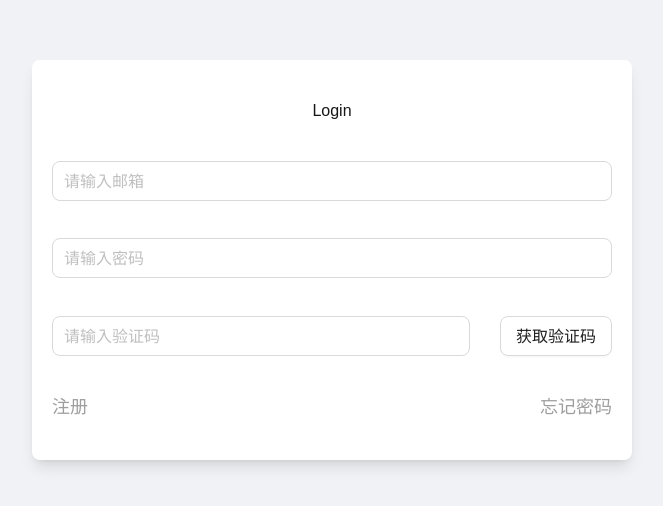
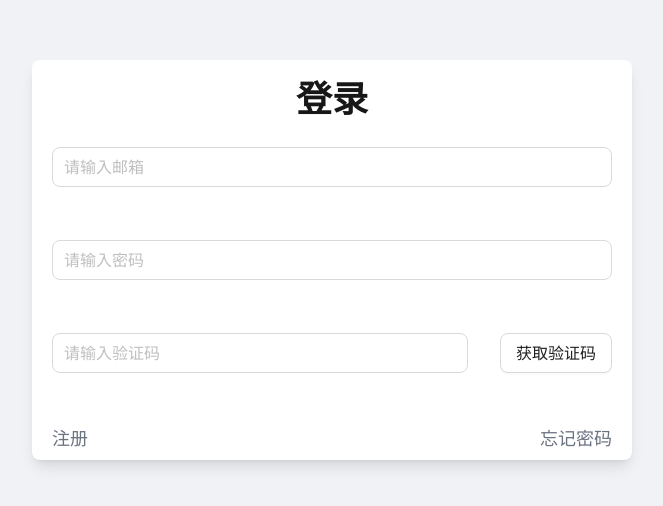
Before and after one commit to OneHuLu/chat-next-project, a Next.js app: page / in a window 1280 px wide. Shown: the part 140-646 px from the top of the page, without its empty margins (308-971 px from the left). Built offline with nearby package versions, Linux system fonts and the light colour scheme; what @ant-design/nextjs-registry would draw is missing.

Commit message:
feat(components) 移除 Auth 组件的 CSS 模块，改用 Tailwind CSS 进行样式管理，更新相关组件以适应新样式

```diff
--- a/app/components/Auth/AuthComponent.tsx
+++ b/app/components/Auth/AuthComponent.tsx
@@ -1,13 +1,15 @@
 import { useState } from 'react';
 import RegisterComponent from '../Register/RegisterComponent';
 import LoginComponent from '../Login/LoginComponent';
-import styles from './auth.module.css';
 
 export default function AuthPage() {
   const [isLogin, setIsLogin] = useState(true);
+  // 样式
+  const container =
+    'relative flex h-screen items-center justify-center overflow-hidden bg-[#f0f2f5]';
 
   return (
-    <div className={styles.container}>
+    <div className={container}>
       <LoginComponent isLogin={isLogin} setLogin={setIsLogin} />
       <RegisterComponent isLogin={!isLogin} setLogin={setIsLogin} />
     </div>
--- a/app/components/Auth/auth.module.css
+++ /dev/null
@@ -1,10 +0,0 @@
-/* 容器样式 */
-.container {
-  display: flex;
-  justify-content: center;
-  align-items: center;
-  height: 100vh;
-  background-color: #f0f2f5;
-  overflow: hidden;
-  position: relative;
-}
--- a/app/components/Login/LoginComponent.tsx
+++ b/app/components/Login/LoginComponent.tsx
@@ -1,28 +1,30 @@
 import { Button, Input } from 'antd';
 import AuthCardComponent from '../AuthCard/AuthCardComponent';
-import styles from './login.module.scss';
 interface LoginProps {
   isLogin?: boolean;
   setLogin?: (isLogin: boolean) => void;
 }
 export default function LoginComponent(props: LoginProps) {
+  const flex_row_space = 'w-full flex flex-row item-center justify-between';
+  const text = 'cursor-pointer text-[18px] text-gray-500 hover:text-hoverColor';
+  const login = 'flex h-full w-full flex-col items-center justify-around';
   return (
     <AuthCardComponent isChange={props.isLogin ?? false}>
-      <div className={styles.login}>
-        <h1>Login</h1>
+      <h1 className="text-4xl font-bold">登录</h1>
+      <div className={login}>
         <Input placeholder="请输入邮箱" size="large" />
         <Input placeholder="请输入密码" size="large" />
-        <div className={styles.flex_row_space}>
+        <div className={flex_row_space}>
           <Input placeholder="请输入验证码" size="large" />
-          <Button size="large" className={styles.btn}>
+          <Button size="large" className="ml-8">
             获取验证码
           </Button>
         </div>
-        <div className={styles.flex_row_space}>
-          <span onClick={() => props.setLogin?.(false)} className={styles.text}>
+        <div className={flex_row_space}>
+          <span onClick={() => props.setLogin?.(false)} className={text}>
             注册
           </span>
-          <span className={styles.text}>忘记密码</span>
+          <span className={text}>忘记密码</span>
         </div>
       </div>
     </AuthCardComponent>
--- a/app/components/Login/login.module.scss
+++ /dev/null
@@ -1,30 +0,0 @@
-.login {
-  width: 100%;
-  height: 100%;
-  display: flex;
-  flex-direction: column;
-  justify-content: space-around;
-  align-items: center;
-
-  .flex_row_space {
-    width: 100%;
-    display: flex;
-    flex-direction: row;
-    align-items: center;
-    justify-content: space-between;
-  }
-
-  .btn {
-    margin-left: 30px;
-  }
-
-  .text {
-    cursor: pointer;
-    font-size: 18px;
-    color: #9e9e9e;
-  }
-
-  .text:hover {
-    color: var(--hoverColor);
-  }
-}
--- a/tailwind.config.js
+++ b/tailwind.config.js
@@ -9,7 +9,13 @@ module.exports = {
     './src/**/*.{js,ts,jsx,tsx,mdx}',
   ],
   theme: {
-    extend: {},
+    extend: {
+      colors: {
+        background: "#ffffff",
+        foreground: "#171717",
+        hoverColor: "#4096ff",
+      },
+    },
   },
   plugins: [],
 };
```
Also changed, not shown: app/components/Register/register.module.scss (deleted).
